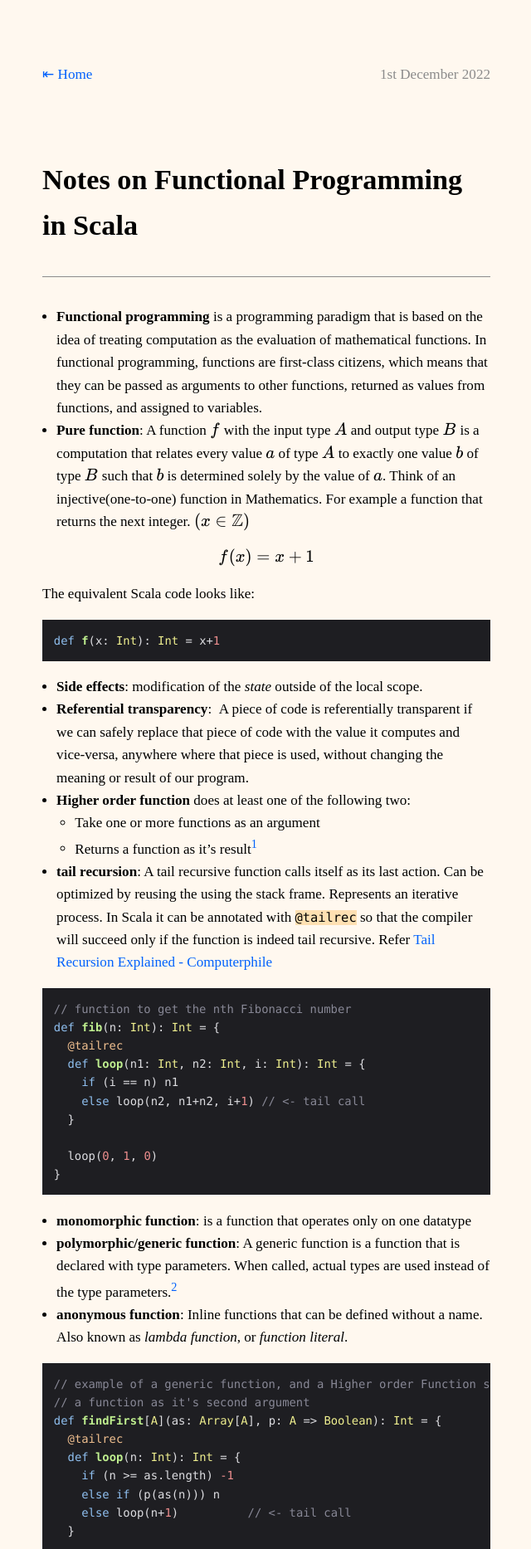
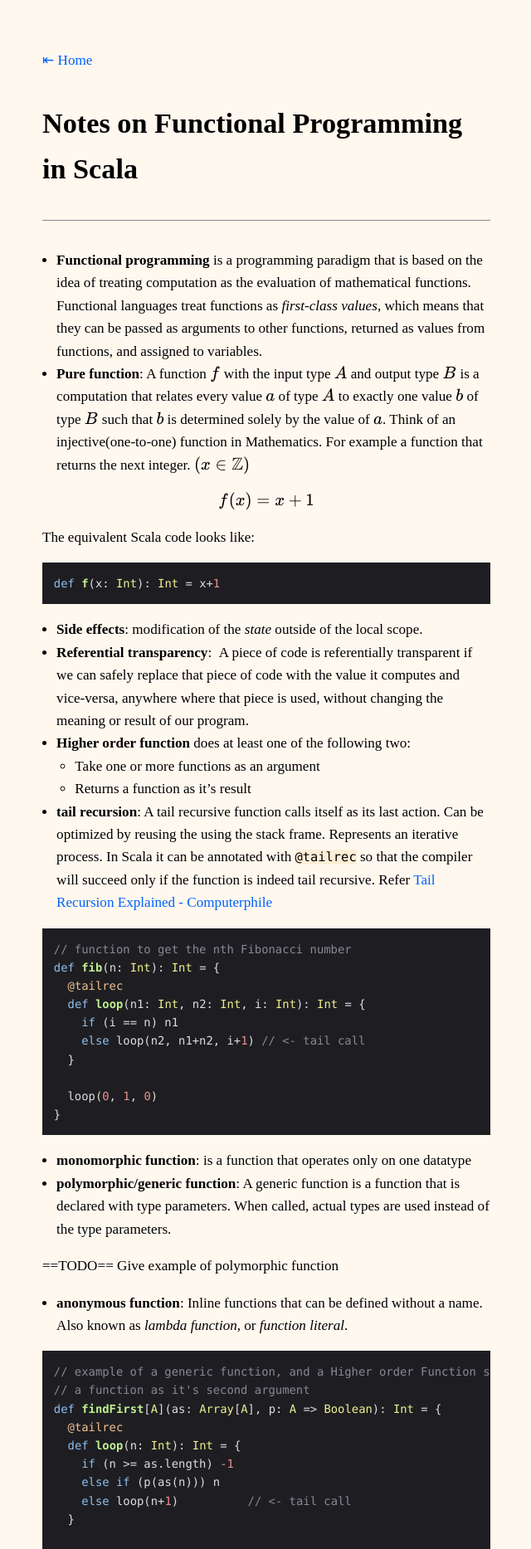
Before and after one commit to anshulxyz/anshulxyz.github.io, a Jekyll site: the page built from _posts/2022-12-01-fp-scala.md, in a window 1280 px wide. Shown: the top 1867 px of the page at 83% size, without its empty margins (319-959 px from the left). Built offline with Jekyll 4.4.1, drawn with Linux system fonts in a browser that asks for light colours; nearby versions of some CDN libraries; some of the changed text lies outside the part shown.

Commit message:
Update style and fp-scala post

```diff
--- a/_layouts/post.html
+++ b/_layouts/post.html
@@ -5,26 +5,20 @@
 <body>
   <div class="container">
     <div>
-      <div style="width: 100%; display: table;">
-        <div style="display: table-row">
-          <div style="width: 400px; display: table-cell;">
-            <a href="/">&larrb; Home</a>
-          </div>
-          <div style="display: table-cell; text-align: right;">
-            <p class="muted">{{ page.date | date_to_long_string: "ordinal" }}</p>
-          </div>
-        </div>
-      </div>
+      <a href="/">&larrb; Home</a>
     </div>
     <div>
       <h1>{{ page.title }}</h1>
-      <hr/>
+      <hr />
     </div>
     <div>
       <div>{{ content }}</div>
     </div>
+    <div>
+      <p class="muted" style="font-size: 0.85rem;">{{ page.date | date_to_long_string: "ordinal" }}</p>
+    </div>
+    {% include footer.html %}
   </div>
-  {% include footer.html %}
   <!--
   <script src="https://utteranc.es/client.js"
         repo="anshulxyz/anshulxyz.github.io"
--- a/_posts/2022-12-01-fp-scala.md
+++ b/_posts/2022-12-01-fp-scala.md
@@ -13,8 +13,8 @@
 
 - **Functional programming** is a programming paradigm
   that is based on the idea of treating computation as the evaluation of
-  mathematical functions. In functional programming, functions are first-class
-  citizens, which means that they can be passed as arguments to other
+  mathematical functions. Functional languages treat functions as _first-class
+  values_, which means that they can be passed as arguments to other
   functions, returned as values from functions, and assigned to variables.
 - **Pure function**: A function $$f$$ with the input type $$A$$ and output type
   $$B$$ is a computation that relates every value $$a$$ of type $$A$$ to
@@ -37,7 +37,7 @@
   or result of our program.
 - **Higher order function** does at least one of the following two:
   - Take one or more functions as an argument
-  - Returns a function as it's result[^1]
+  - Returns a function as it's result
 - **tail recursion**: A tail recursive function calls itself as its last
   action. Can be optimized by reusing the using the stack frame. Represents an
   iterative process. In Scala it can be annotated with `@tailrec` so that the
@@ -60,7 +60,11 @@
 - **monomorphic function**: is a function that operates only on one datatype
 - **polymorphic/generic function**: A generic function is a function that is
   declared with type parameters. When called, actual types are used instead of
-  the type parameters.[^2]
+  the type parameters.
+
+==TODO==
+Give example of polymorphic function
+
 - **anonymous function**: Inline functions that can be defined without a name. Also known as *lambda function*, or *function literal*.
 
 {% highlight scala %}
@@ -125,5 +129,3 @@
   without affecting clients.
 
 ---
-[^1]: [Clojure - Higher Order Function](https://clojure.org/guides/higher_order_functions#_higher_order_functions)
-[^2]: [Generic functions (C++/CLI)](https://learn.microsoft.com/en-us/cpp/extensions/generic-functions-cpp-cli?view=msvc-170)
--- a/_sass/main.scss
+++ b/_sass/main.scss
@@ -21,7 +21,7 @@
 h1,
 h2,
 h3 {
-  margin: 2em 0 0;
+  margin: 1em 0 0;
 }
 
 p {
@@ -66,10 +66,10 @@
 
 blockquote {
   margin: 0;
-  padding-left: 1rem;
-  background: lighten($color-amber-2, 7%);
-  border: 1px solid $color-amber-3;
-  border-style: dashed solid;
+  padding: 0.1rem 1rem;
+  background: lighten($color-amber-2, 8%);
+  border-left: 2px solid $color-amber-3;
+  color: $color-amber-5;
 }
 
 .footnotes {
@@ -104,9 +104,15 @@
 }
 
 .language-plaintext {
-  background: $color-amber-2;
+  background: lighten($color-amber-2, 7%);
 }
 
 .muted .language-plaintext {
   background: $color-amber-1;
 }
+
+table, th, td {
+  border: 1px solid black;
+  border-collapse: collapse;
+  border-color: $color-gray-3;
+}
```
Also changed, not shown: index.md (+13 -11 lines).
